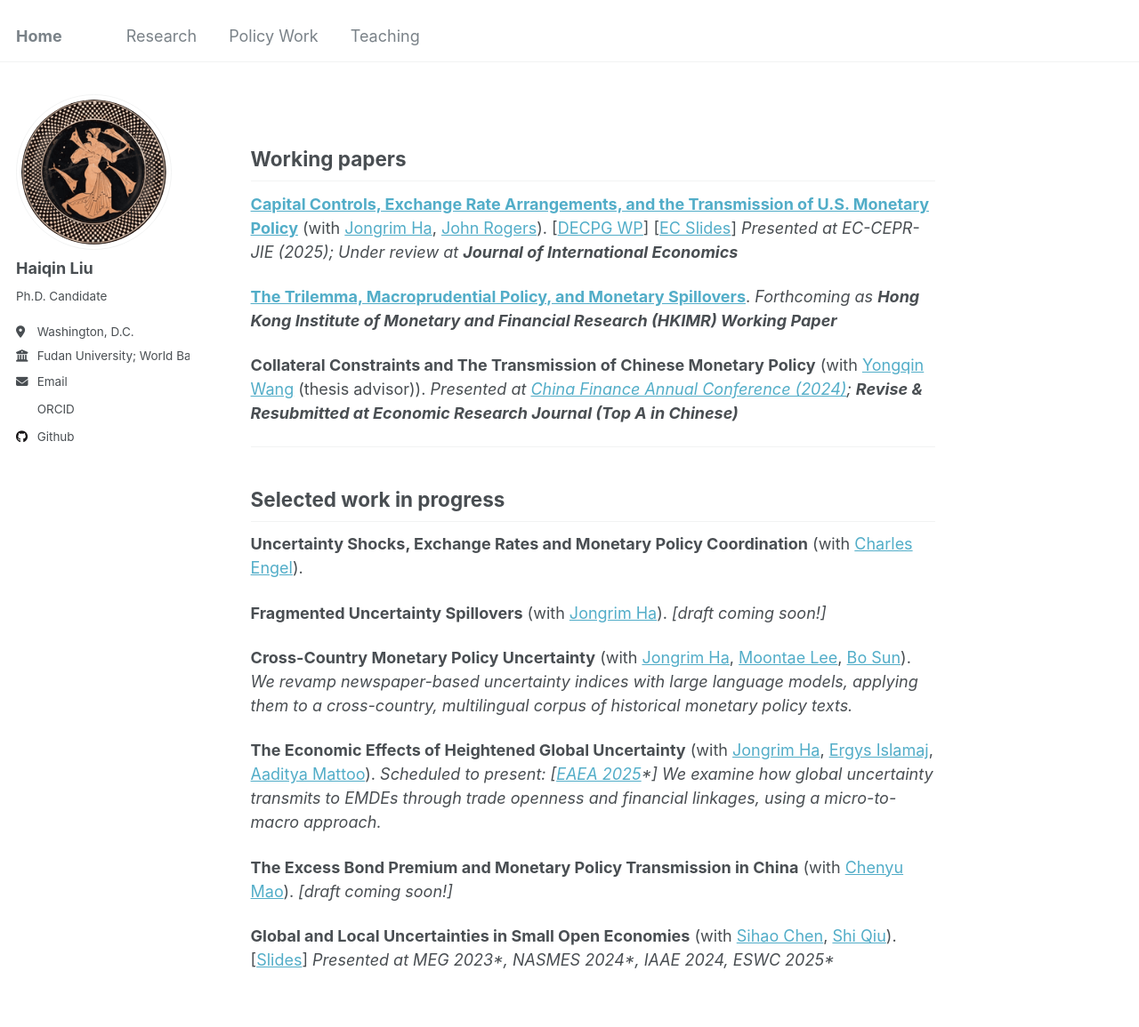
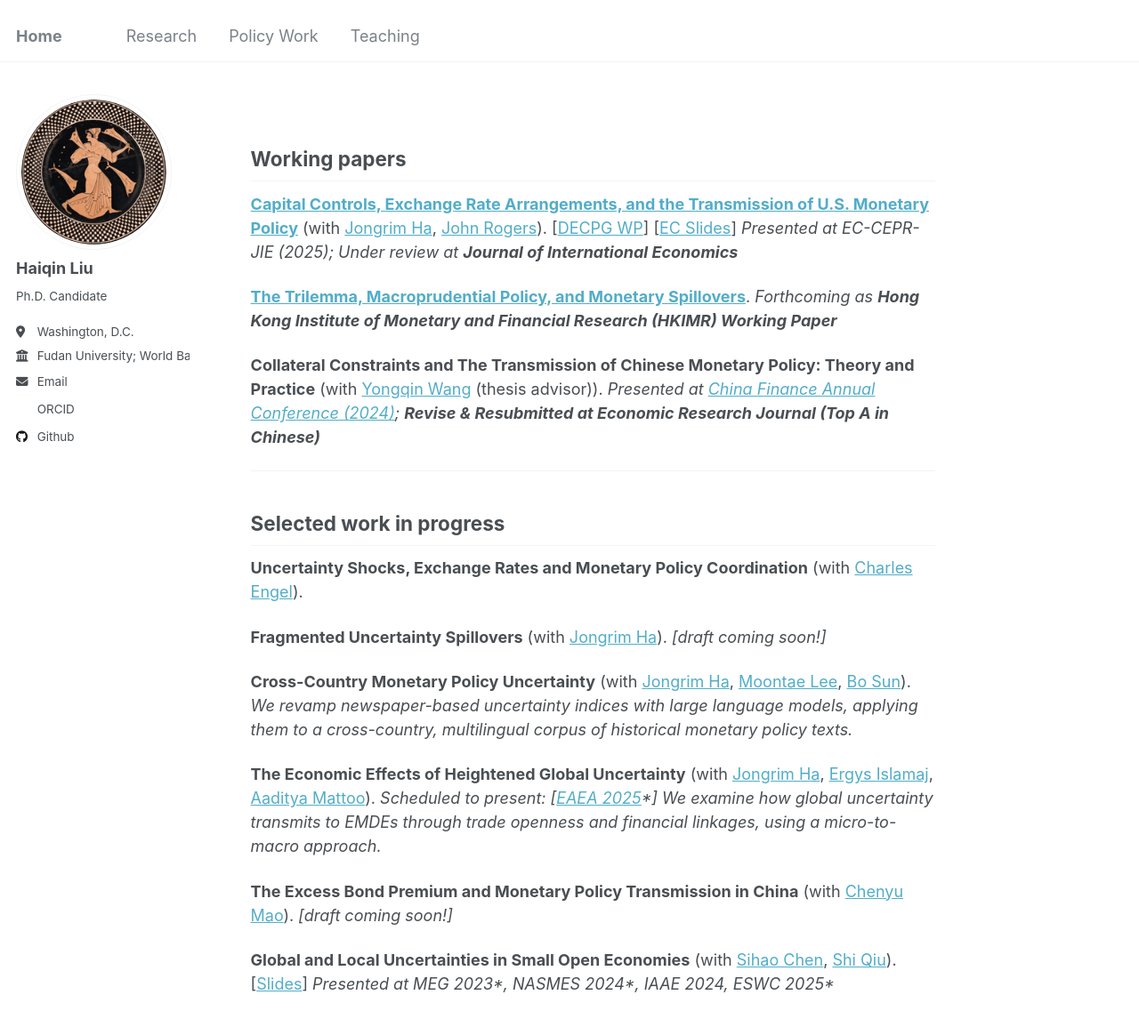
Before and after one commit to liuhaiqinFDU/liuhaiqinFDU.github.io, a Jekyll site: the page built from research.md, in a window 1280 px wide and 1333 px high. Shown: the top 1155 px of the window at 89% size. Built offline with Jekyll 4.4.1, drawn with Linux system fonts in a browser that asks for light colours; some web fonts are replaced.

Commit message:
Update research.md

```diff
--- a/research.md
+++ b/research.md
@@ -13,7 +13,7 @@
 
 [**The Trilemma, Macroprudential Policy, and Monetary Spillovers**](https://papers.ssrn.com/sol3/papers.cfm?abstract_id=5538878). *Forthcoming as **Hong Kong Institute of Monetary and Financial Research (HKIMR) Working Paper***
 
-**Collateral Constraints and The Transmission of Chinese Monetary Policy** (with [Yongqin Wang](https://fisf.fudan.edu.cn/en_show-112-156.html) (thesis advisor)). *Presented at [China Finance Annual Conference (2024)](http://www.jryj.org.cn/CN/news/news104.shtml); **Revise & Resubmitted at Economic Research Journal (Top A in Chinese)***
+**Collateral Constraints and The Transmission of Chinese Monetary Policy: Theory and Practice** (with [Yongqin Wang](https://fisf.fudan.edu.cn/en_show-112-156.html) (thesis advisor)). *Presented at [China Finance Annual Conference (2024)](http://www.jryj.org.cn/CN/news/news104.shtml); **Revise & Resubmitted at Economic Research Journal (Top A in Chinese)***
 
 
 - - -
```
